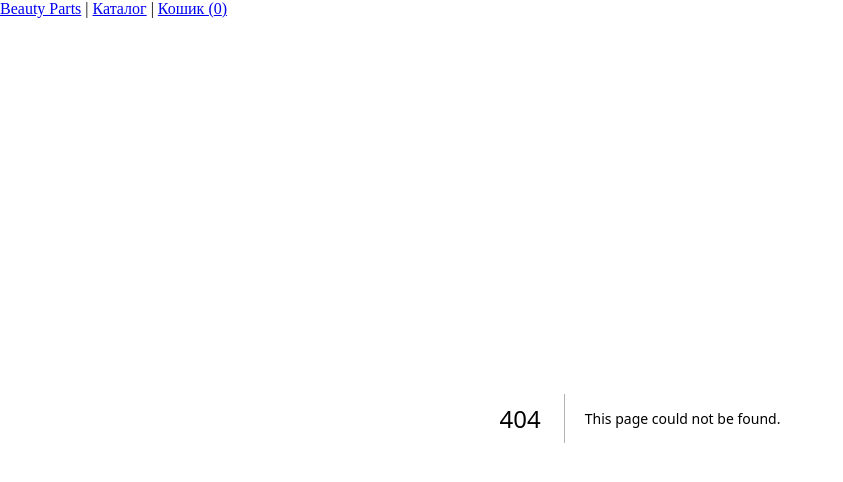
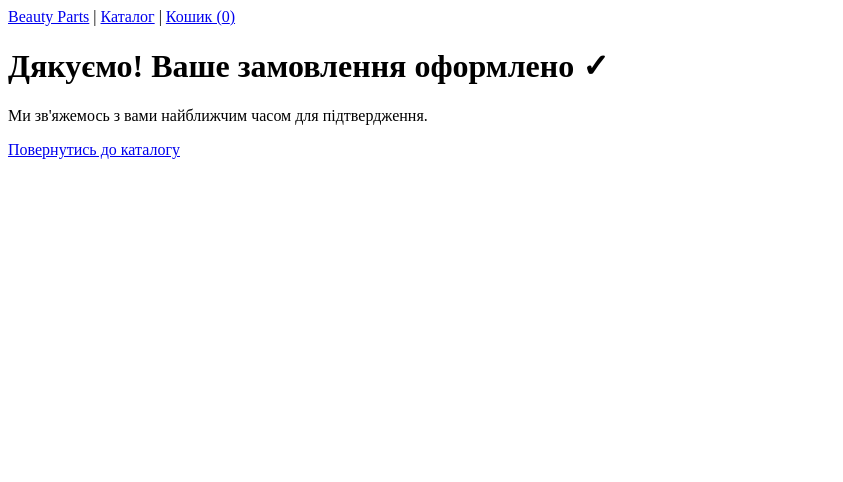
Before and after one commit to pavlogembar12-droid/beautyparts, a Next.js app: page /order-success in a window 1280 px wide. Before the commit this address had no page. Shown: the top 482 px of the page, without its empty margins (0-843 px from the left). Built offline with nearby package versions, Linux system fonts and the light colour scheme.

Commit message:
Add files via upload

```diff
--- /dev/null
+++ b/app/order-success/page.js
@@ -0,0 +1,15 @@
+import Link from 'next/link';
+
+export const metadata = {
+  title: 'Замовлення оформлено — Beauty Parts',
+};
+
+export default function OrderSuccessPage() {
+  return (
+    <main>
+      <h1>Дякуємо! Ваше замовлення оформлено ✓</h1>
+      <p>Ми зв'яжемось з вами найближчим часом для підтвердження.</p>
+      <Link href="/catalog">Повернутись до каталогу</Link>
+    </main>
+  );
+}
```
